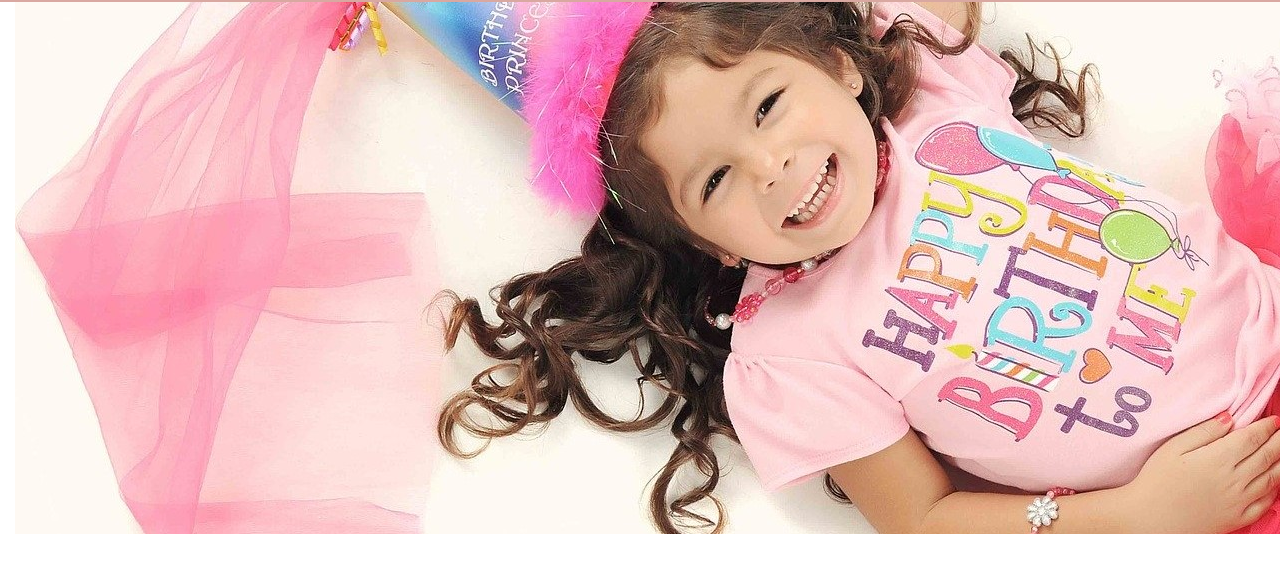
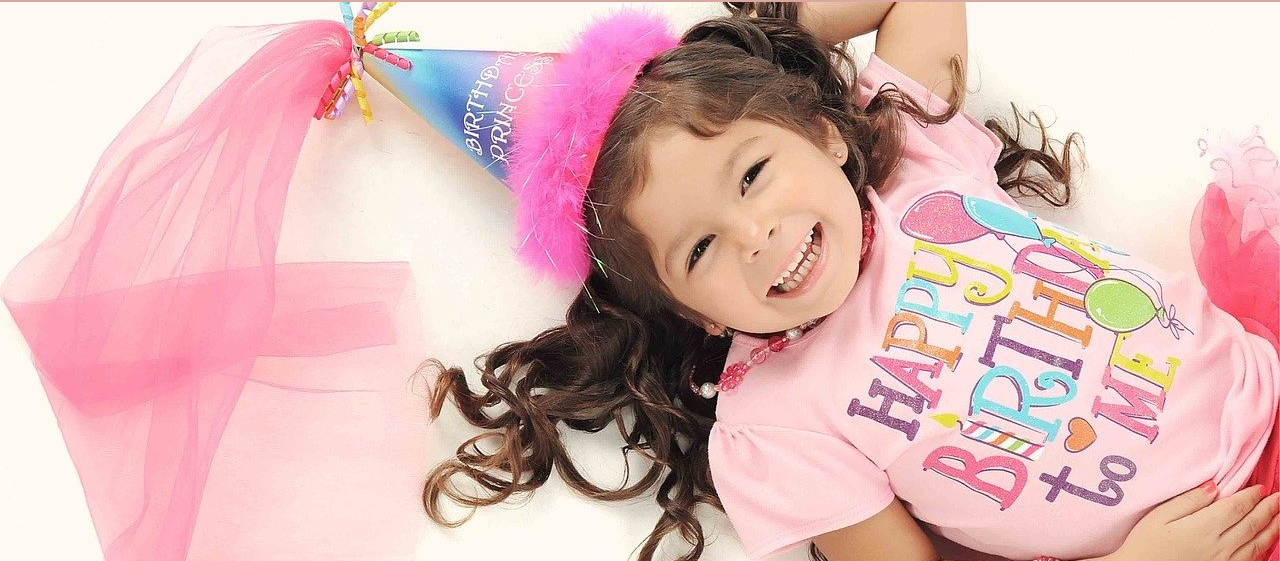
Before and after one commit to anikoaliptak/party-magic-site, a plain HTML site: page index.html in a window 1280 px wide. Shown: the part 67-628 px from the top of the page. Drawn offline with nearby package versions, Linux system fonts and the light colour scheme; a web font is replaced by a local one.

Commit message:
changed a component

```diff
--- a/index.html
+++ b/index.html
@@ -11,7 +11,7 @@
     <title>Party Magic Site</title>
   </head>
   <body>
-   <nav class="navbar fixed-top navbar-expand-lg navbar-dark" style="background-color: #d9a8a1">
+   <nav class="navbar sticky-top navbar-expand-lg navbar-dark" style="background-color: #d9a8a1">
   <a class="navbar-brand" href="#">Party Magic</a>
 
 <div class="navigation-wrap">
@@ -41,16 +41,15 @@
     </div>
   </div>
 </nav>
-    <!-- Optional JavaScript -->
-    <!-- jQuery first, then Popper.js, then Bootstrap JS -->
-    <script src="https://code.jquery.com/jquery-3.5.1.slim.min.js" integrity="sha384-DfXdz2htPH0lsSSs5nCTpuj/zy4C+OGpamoFVy38MVBnE+IbbVYUew+OrCXaRkfj" crossorigin="anonymous"></script>
-    <script src="https://cdn.jsdelivr.net/npm/popper.js@1.16.1/dist/umd/popper.min.js" integrity="sha384-9/reFTGAW83EW2RDu2S0VKaIzap3H66lZH81PoYlFhbGU+6BZp6G7niu735Sk7lN" crossorigin="anonymous"></script>
-    <script src="https://stackpath.bootstrapcdn.com/bootstrap/4.5.2/js/bootstrap.min.js" integrity="sha384-B4gt1jrGC7Jh4AgTPSdUtOBvfO8shuf57BaghqFfPlYxofvL8/KUEfYiJOMMV+rV" crossorigin="anonymous"></script>
 
-     <div class="container-fluid" style="max-height: 800px">
+<div id="carouselExampleSlidesOnly" class="carousel slide" data-ride="carousel">
+  <div class="carousel-inner">
+    <div class="carousel-item active">
+        <img src="pics/girl.jpg" class="d-block w-100" alt="...">
+    </div>
+  </div>
+</div>
 
-      <img src="pics/girl.jpg" alt="girl">
-    </div>
 
     <div class="jumbotron">
   <h1 class="display-4">Have fun!</h1>
@@ -117,5 +116,13 @@ Donec a arcu id quam gravida lobortis. Cras at justo sit amet purus ultricies fr
      </li>
     </ul>
 </div>
+
+    <!-- Optional JavaScript -->
+    <!-- jQuery first, then Popper.js, then Bootstrap JS -->
+    <script src="https://code.jquery.com/jquery-3.5.1.slim.min.js" integrity="sha384-DfXdz2htPH0lsSSs5nCTpuj/zy4C+OGpamoFVy38MVBnE+IbbVYUew+OrCXaRkfj" crossorigin="anonymous"></script>
+    <script src="https://cdn.jsdelivr.net/npm/popper.js@1.16.1/dist/umd/popper.min.js" integrity="sha384-9/reFTGAW83EW2RDu2S0VKaIzap3H66lZH81PoYlFhbGU+6BZp6G7niu735Sk7lN" crossorigin="anonymous"></script>
+    <script src="https://stackpath.bootstrapcdn.com/bootstrap/4.5.2/js/bootstrap.min.js" integrity="sha384-B4gt1jrGC7Jh4AgTPSdUtOBvfO8shuf57BaghqFfPlYxofvL8/KUEfYiJOMMV+rV" crossorigin="anonymous"></script>
+
+
 </body>
 </html>
```
